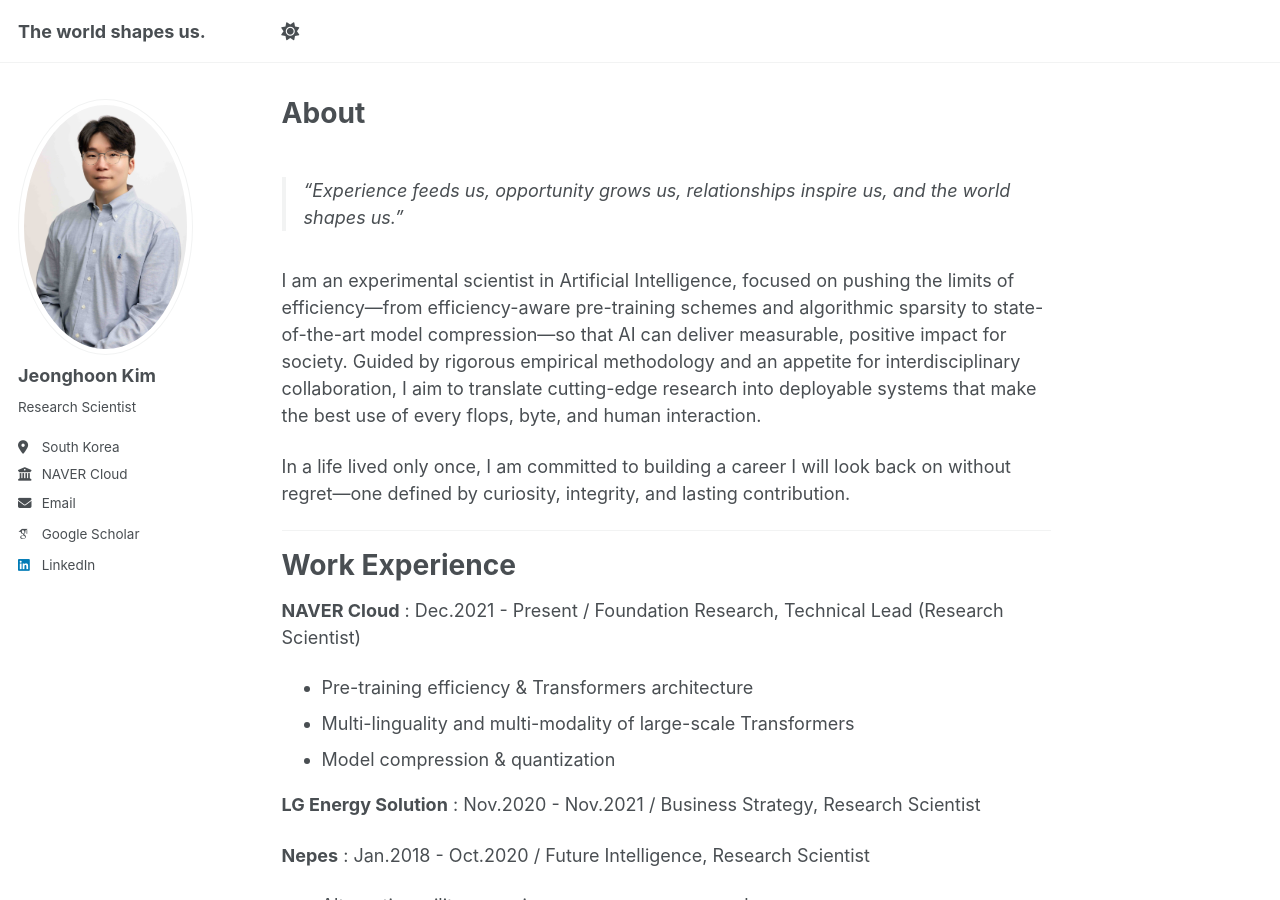
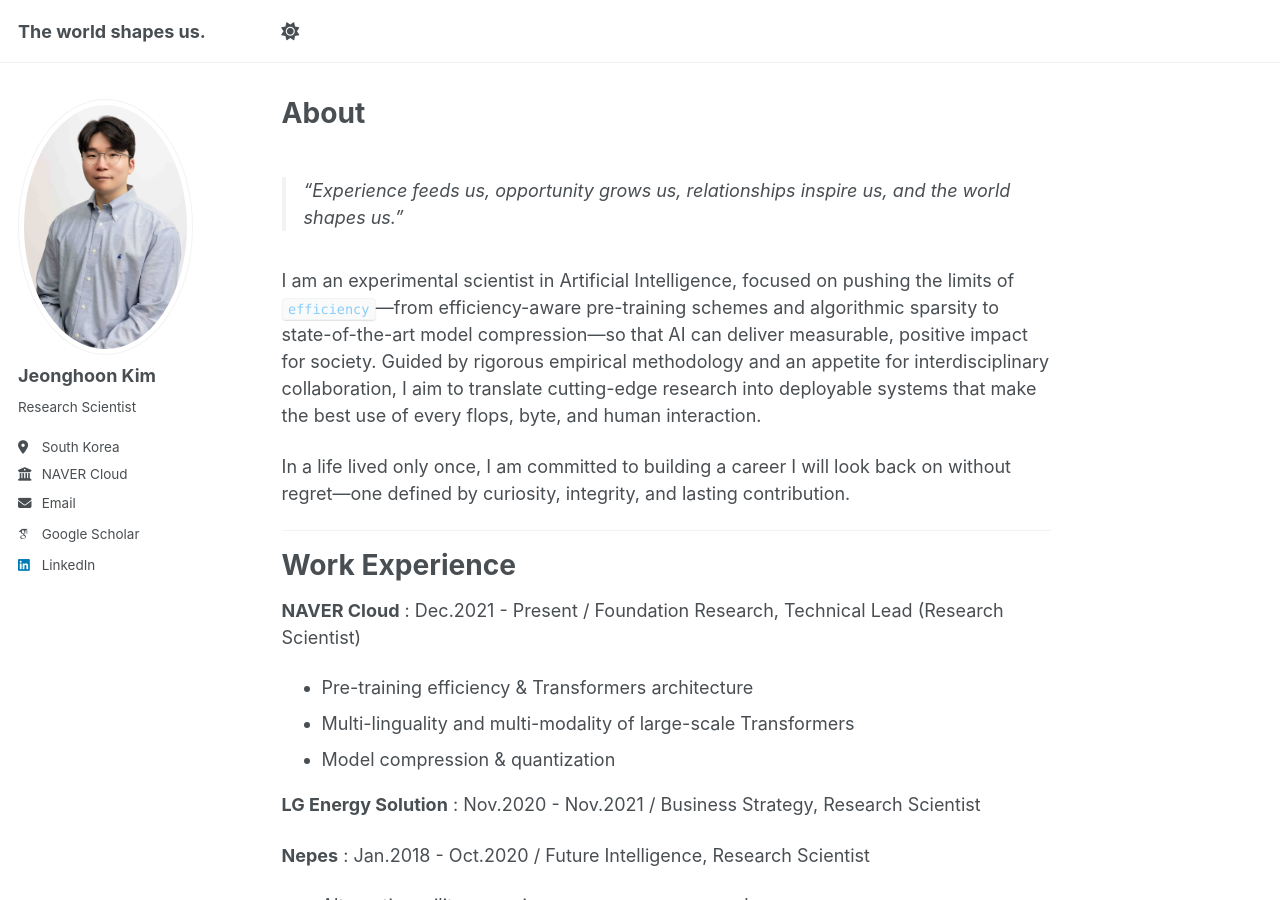
Before and after one commit to penpaperkeycode/penpaperkeycode.github.io, a Jekyll site: the page built from _pages/about.md, in a window 1280 px wide and 900 px high. Built offline with Jekyll 4.4.1, drawn with Linux system fonts in a browser that asks for light colours; some web fonts are replaced.

Commit message:
Update about.md

```diff
--- a/_pages/about.md
+++ b/_pages/about.md
@@ -9,7 +9,7 @@ redirect_from:
 
 > “Experience feeds us, opportunity grows us, relationships inspire us, and the world shapes us.”
 
-I am an experimental scientist in Artificial Intelligence, focused on pushing the limits of efficiency—from efficiency-aware pre-training schemes and algorithmic sparsity to state-of-the-art model compression—so that AI can deliver measurable, positive impact for society. Guided by rigorous empirical methodology and an appetite for interdisciplinary collaboration, I aim to translate cutting-edge research into deployable systems that make the best use of every flops, byte, and human interaction.
+I am an experimental scientist in Artificial Intelligence, focused on pushing the limits of <code style="color : lightskyblue">efficiency</code>—from efficiency-aware pre-training schemes and algorithmic sparsity to state-of-the-art model compression—so that AI can deliver measurable, positive impact for society. Guided by rigorous empirical methodology and an appetite for interdisciplinary collaboration, I aim to translate cutting-edge research into deployable systems that make the best use of every flops, byte, and human interaction.
 
 In a life lived only once, I am committed to building a career I will look back on without regret—one defined by curiosity, integrity, and lasting contribution.
 
```
